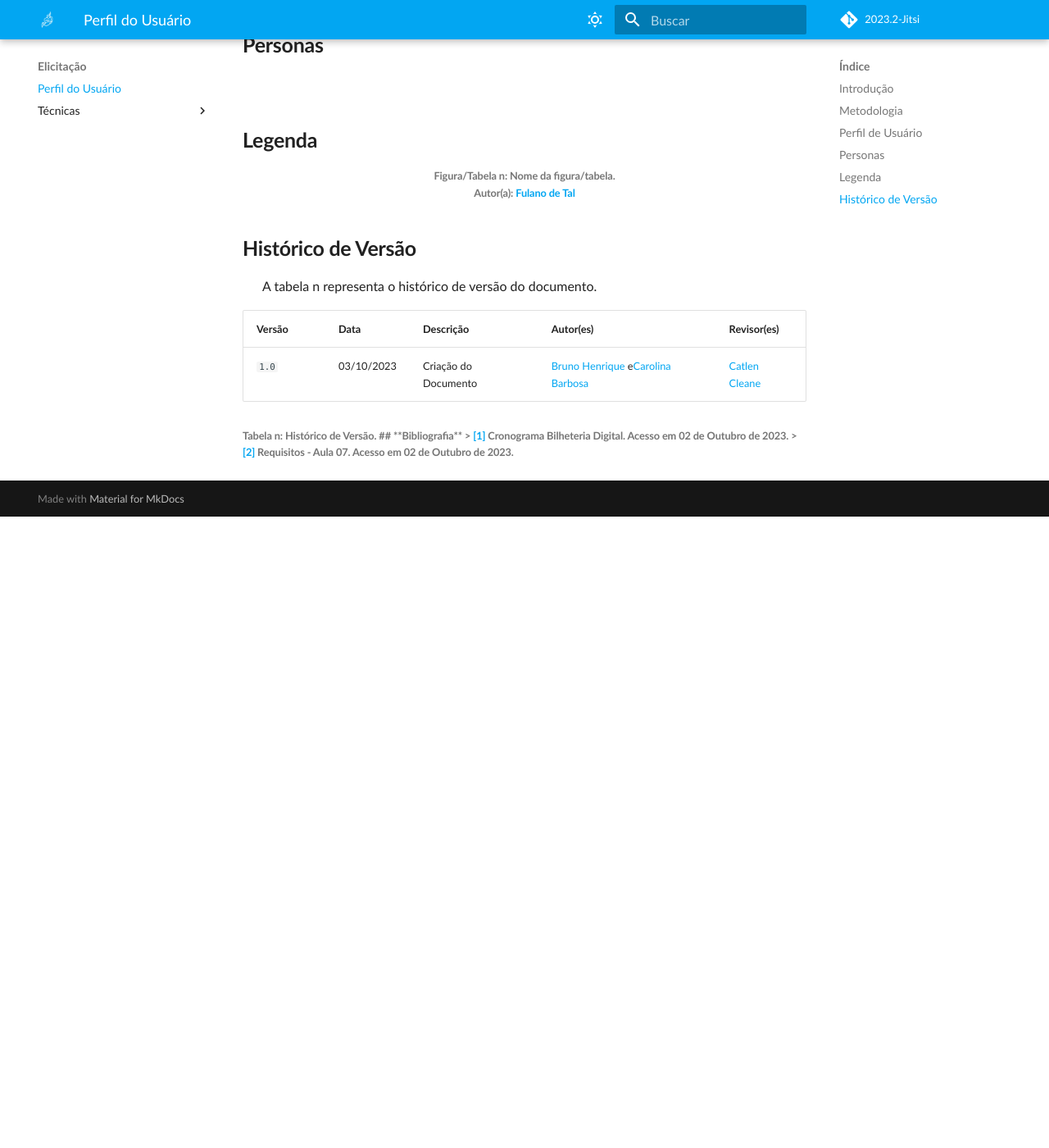
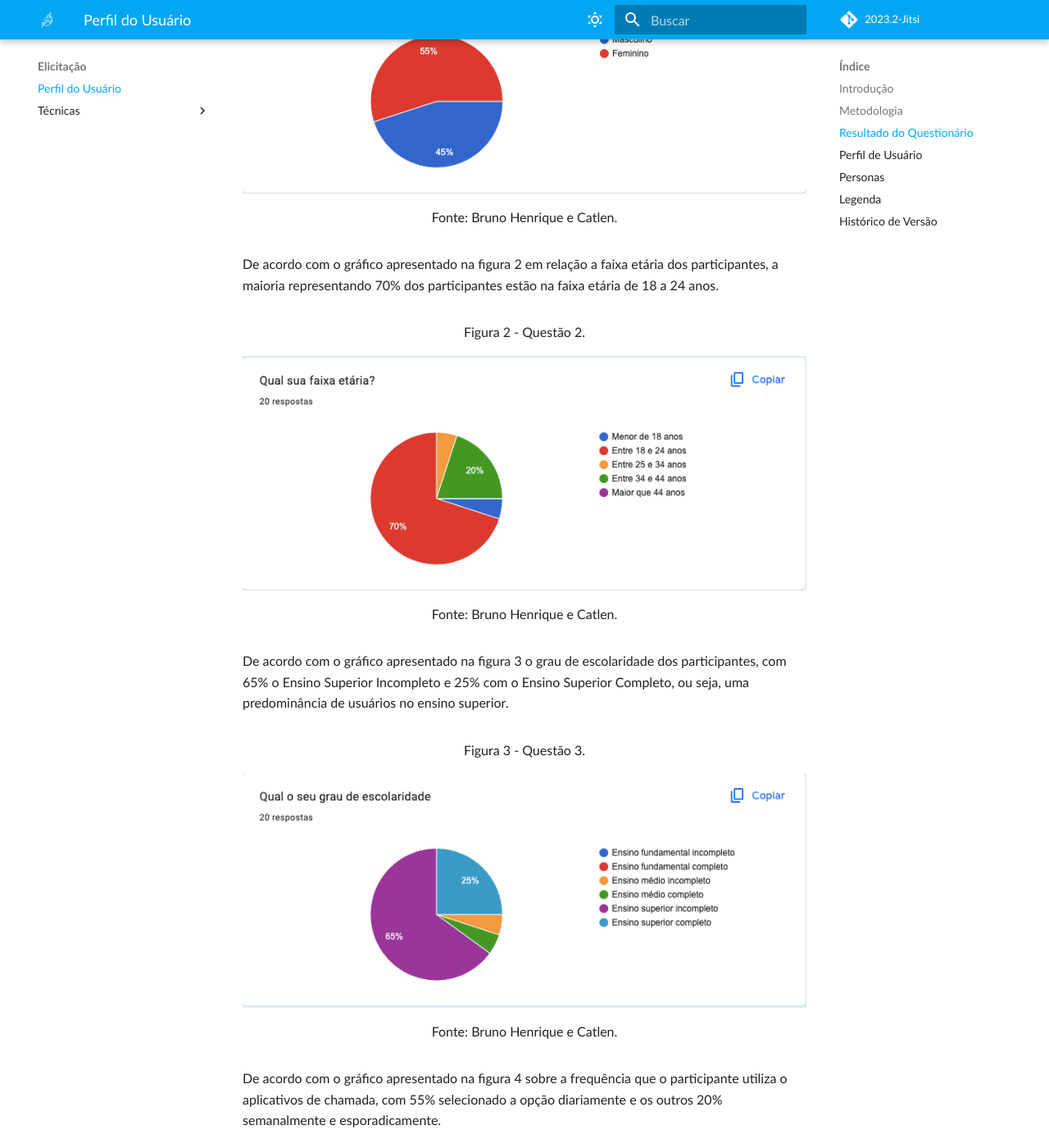
Before and after one commit to Requisitos-de-Software/2023.2-Jitsi, an MkDocs documentation site: the page built from docs/Elicitação/Personas.md, in a window 1280 px wide and 1400 px high, scrolled down 982 px. Shown: the whole window at 82% size. Built offline with MkDocs 1.6.1 and Material for MkDocs 9.7.7, drawn with Linux system fonts in a browser that asks for light colours; some web fonts are replaced; comment, search, counter and statistics services are not loaded; before the commit the page ends 1612 px from its top, so only the background shows below that; some of the changed text lies outside the part shown.

Commit message:
adiciona perguntas

```diff
--- a/docs/Elicitação/Personas.md
+++ b/docs/Elicitação/Personas.md
@@ -11,6 +11,42 @@
 Para criar as personas utilizamos a técnica usada para coletar dados <a href="https://requisitos-de-software.github.io/2023.2-Jitsi/Elicita%C3%A7%C3%A3o/questionario/">questionário</a>, que a partir disso conseguimos elaborar o perfil de usuário.
 As imagens utilizadas neste documento para reprensentar as personas foram obtidas do site <a href="https://this-person-does-not-exist.com/en">This Person Does Not Exist</a>, que a partir de inteligência artificial gera imagens que não possuem direitos autorais.
 </p>
+
+## **Resultado do Questionário**
+
+O resultado no questionário teve o total de 20 respostas todas de acordo com o [termo de consentimento](./termo-consentimento-questionario.pdf) e o resultado das respostas são apresentados nas figuras de 1 a 10.
+
+De acordo com a figura 1, o gênero dos participantes em sua maioria é masculino represetando 55% das respostas sendo que o gênero masculino representa os outros 45%.
+
+<figure markdown>
+<font size="3"><p style="text-align: center">Figura 1 - Questão 1.</p></font>
+<img src="../../assets/questionario/1.png" alt="logo"  style="float: none; margin: auto"/>
+<font size="3"><p style="text-align: center">Fonte: Bruno Henrique e Catlen.</p></font>
+</figure>
+
+De acordo com o gráfico apresentado na figura 2 em relação a faixa etária dos participantes, a maioria representando 70% dos participantes estão na faixa etária de 18 a 24 anos.
+
+<figure markdown>
+<font size="3"><p style="text-align: center">Figura 2 - Questão 2.</p></font>
+<img src="../../assets/questionario/2.png" alt="logo"  style="float: none; margin: auto"/>
+<font size="3"><p style="text-align: center">Fonte: Bruno Henrique e Catlen.</p></font>
+</figure>
+
+De acordo com o gráfico apresentado na figura 3 o grau de escolaridade dos participantes, com 65% o Ensino Superior Incompleto e 25% com o Ensino Superior Completo, ou seja, uma predominância de usuários no ensino superior.
+
+<figure markdown>
+<font size="3"><p style="text-align: center">Figura 3 - Questão 3.</p></font>
+<img src="../../assets/questionario/3.png" alt="logo"  style="float: none; margin: auto"/>
+<font size="3"><p style="text-align: center">Fonte: Bruno Henrique e Catlen.</p></font>
+</figure>
+
+De acordo com o gráfico apresentado na figura 4 sobre a frequência que o participante utiliza o aplicativos de chamada, com 55% selecionado a opção diariamente e os outros 20% semanalmente e esporadicamente.
+
+<figure markdown>
+<font size="3"><p style="text-align: center">Figura 4 - Questão 4.</p></font>
+<img src="../../assets/questionario/4.png" alt="logo"  style="float: none; margin: auto"/>
+<font size="3"><p style="text-align: center">Fonte: Bruno Henrique e Catlen.</p></font>
+</figure>
 
 ## **Perfil de Usuário**
 <p align="justify">
@@ -43,9 +79,9 @@ Perfil de usuário:
 &emsp;&emsp;A tabela n representa o histórico de versão do documento.
 </p>
 
-| Versão | Data | Descrição | Autor(es) | Revisor(es) |
-| ------ | ---- | --------- | --------- | ---------- |
-| `1.0`  | 03/10/2023 | Criação do Documento | [Bruno Henrique](https://github.com/BrunoHenrique00) e[Carolina Barbosa](https://github.com/CarolinaBarb) | [Catlen Cleane](https://github.com/catlenc)  |
+| Versão | Data       | Descrição            | Autor(es)                                                                                                 | Revisor(es)                                 |
+|--------|------------|----------------------|-----------------------------------------------------------------------------------------------------------|---------------------------------------------|
+| `1.0`  | 03/10/2023 | Criação do Documento | [Bruno Henrique](https://github.com/BrunoHenrique00) e[Carolina Barbosa](https://github.com/CarolinaBarb) | [Catlen Cleane](https://github.com/catlenc) |
 <h6> Tabela n: Histórico de Versão.
 
 ## **Bibliografia**
```
Also changed, not shown: docs/assets/questionario/1.png (added), docs/assets/questionario/2.png (added), docs/assets/questionario/3.png (added), docs/assets/questionario/4.png (added), docs/assets/questionario/5.png (added), docs/assets/questionario/6.png (added), docs/assets/questionario/7.png (added), docs/assets/questionario/8.png (added), docs/assets/questionario/9.png (added).
